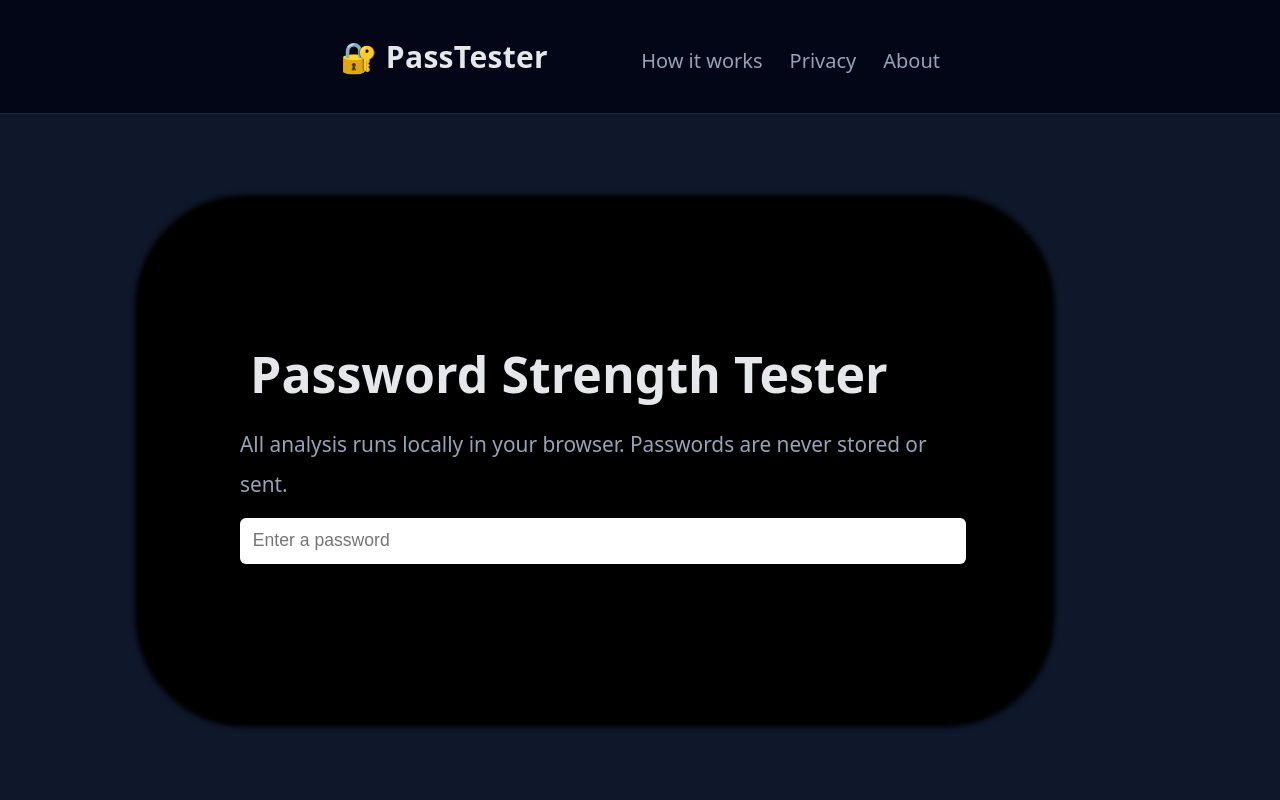
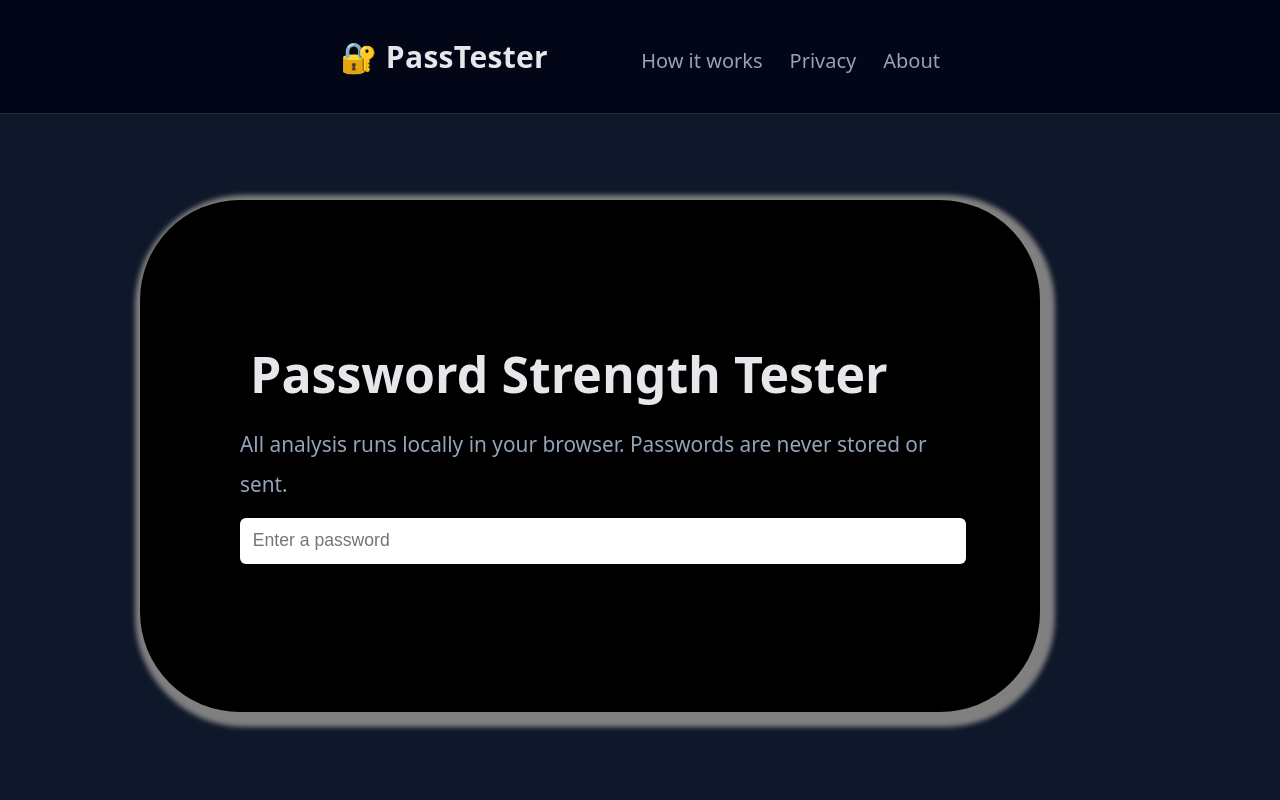
Before and after one commit to Ared119/PassTester, a plain HTML site: page index.html in a window 1280 px wide. Shown: the top 800 px of the page. Drawn offline with Linux system fonts and the light colour scheme.

Commit message:
Update style.css

```diff
--- a/style.css
+++ b/style.css
@@ -51,7 +51,7 @@ body {
     background-color: black;
     border-radius: 100px;
     margin-top: 200px;
-    box-shadow: 5px 5px 5px 10px black;
+    box-shadow: 5px 5px 5px 10px gray;
   }
 
 
```
